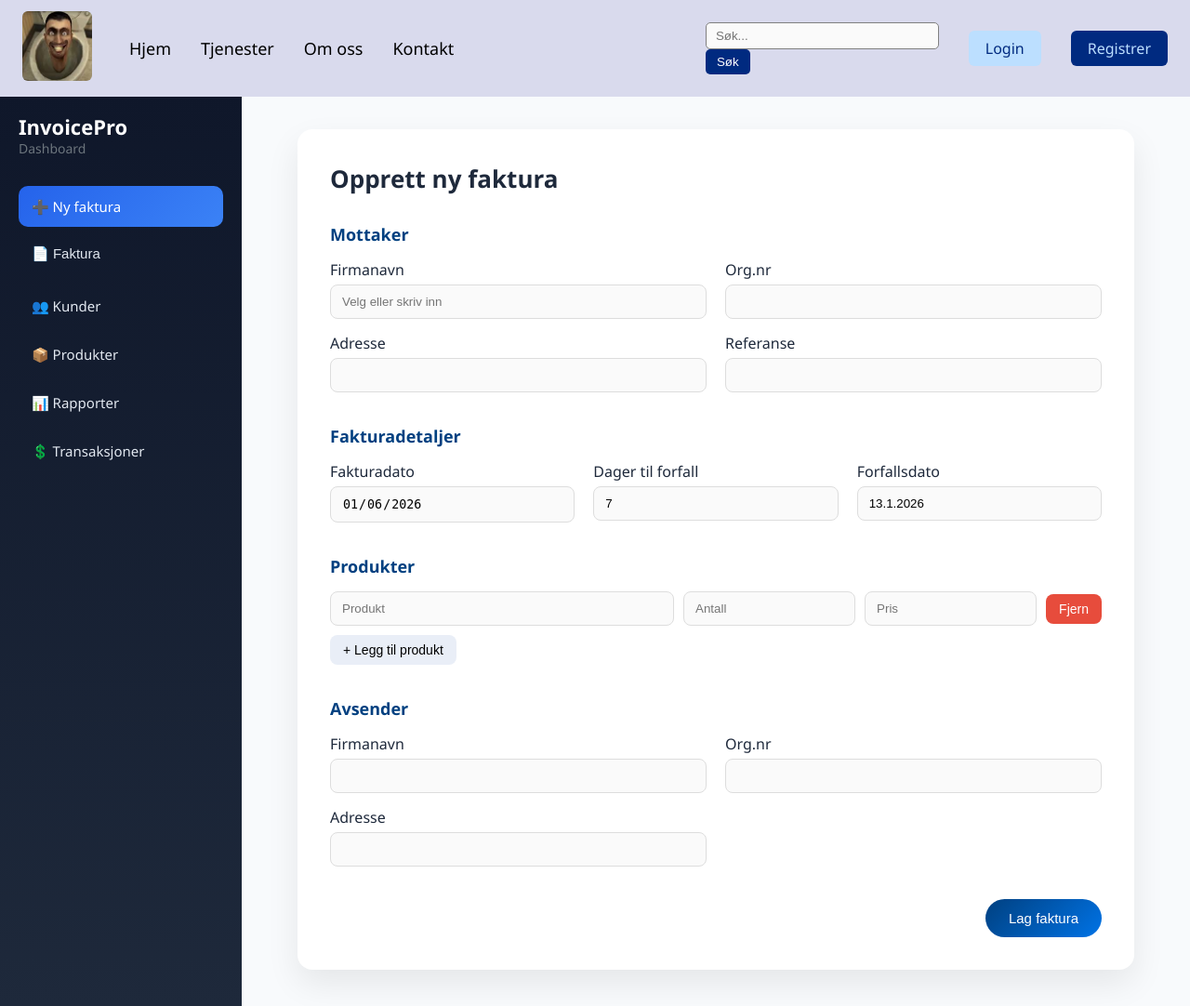
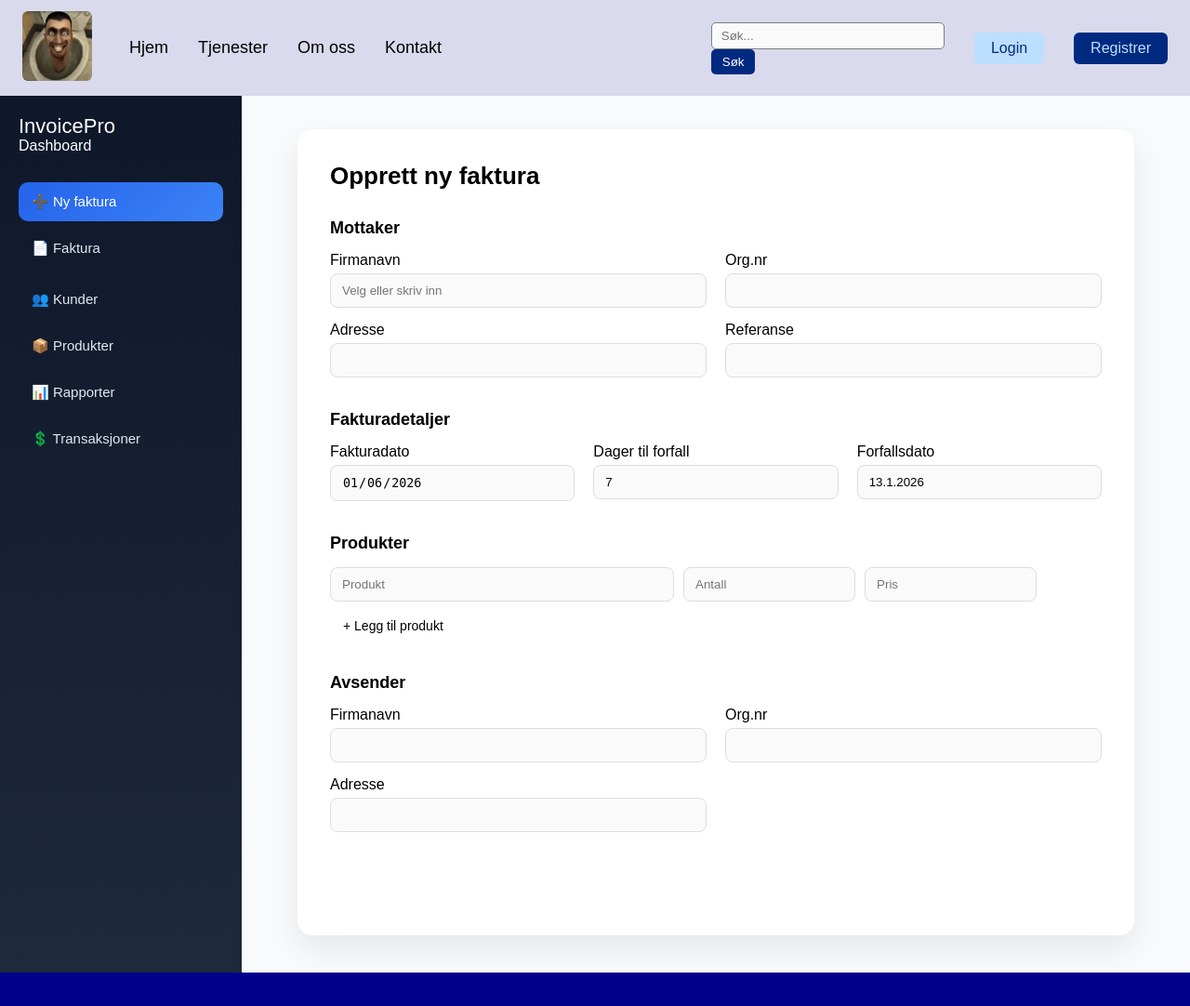
Before and after one commit to kevinuyphan-lgtm/test, a Flask app: template nettside/templates/faktura_tjeneste/tjenester.html in a window 1280 px wide. Shown: the top 1082 px of the page at 93% size. Run offline with Flask 3, Linux system fonts and the light colour scheme; the template is opened without the code that fills it, so the values that code supplies are empty; parts of the project's set-up code (start-up, migrations or seed data) failed here and were passed over.

Commit message:
Update style_tjenester.css

```diff
--- a/nettside/static/faktura_tjeneste/style_tjenester.css
+++ b/nettside/static/faktura_tjeneste/style_tjenester.css
@@ -1,31 +1,3 @@
-/* ===== GLOBAL ===== */
-:root {
-  --font-main: "Segoe UI", system-ui, -apple-system, BlinkMacSystemFont, sans-serif;
-
-  --brand-color: #004080;
-  --brand-size: 26px;
-  --brand-weight: 700;
-
-  --sub-brand-color: #6c757d;
-  --sub-brand-size: 14px;
-  --sub-brand-weight: 500;
-
-  --primary-color: #004080;
-  --primary-gradient: linear-gradient(135deg, #004080, #0073e6);
-  --secondary-color: #e9eef7;
-  --secondary-hover: #d1d9e6;
-  --danger-color: #e74c3c;
-}
-
-/* Baseline font og body */
-html, body {
-  font-family: var(--font-main);
-  margin: 0;
-  background: #f4f6fb;
-  color: #1e293b;
-}
-
-/* ===== LAYOUT ===== */
 .layout {
   display: flex;
   min-height: 100vh;
```
